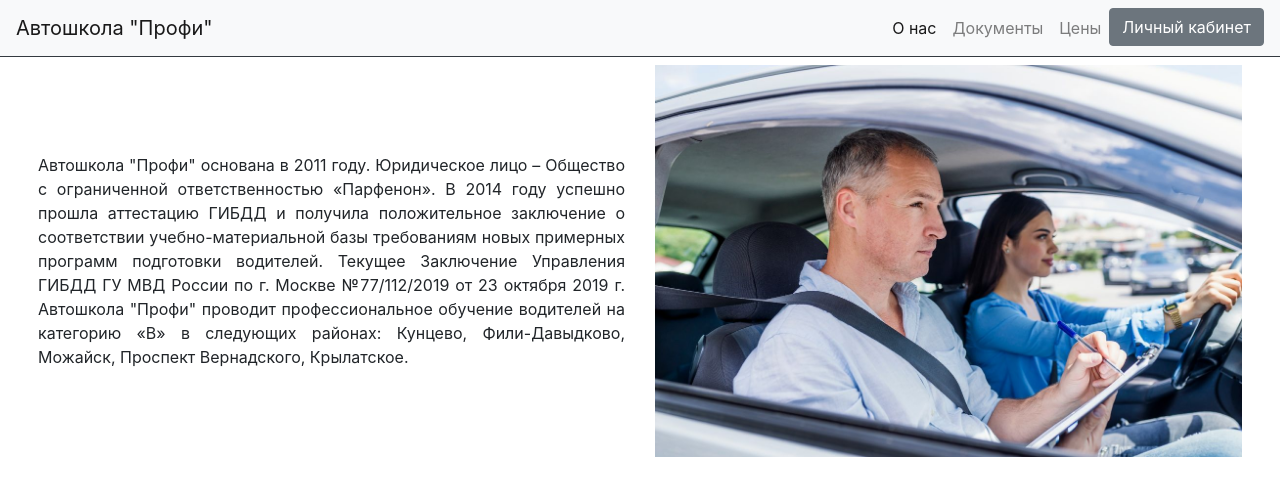
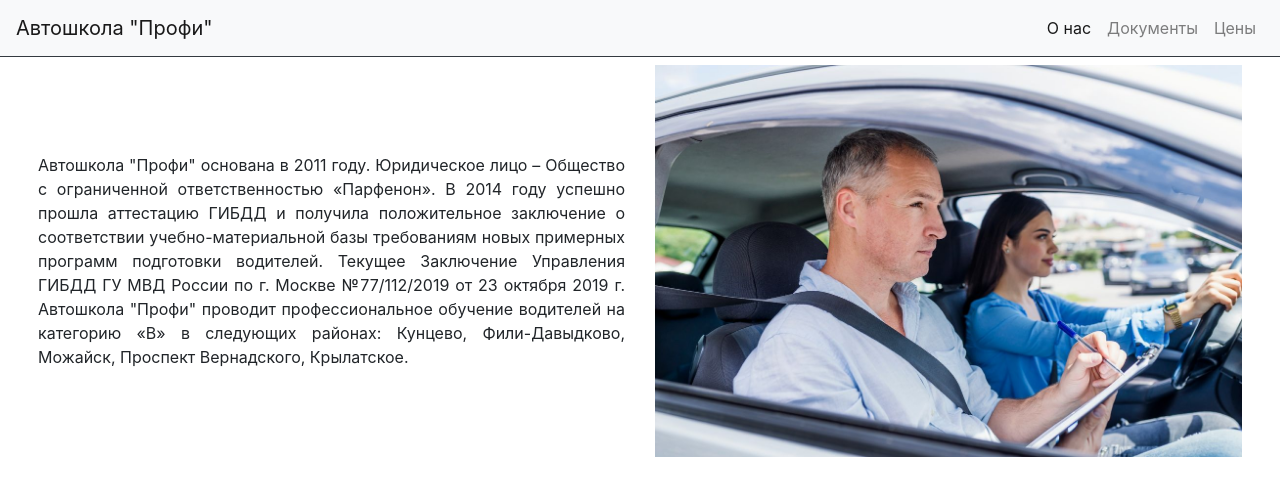
Before and after one commit to Anastasiia73/ProjectTRPP, a plain HTML site: page About_Us.html in a window 1280 px wide. Drawn offline with nearby package versions, Linux system fonts and the light colour scheme.

Commit message:
has been deleted button Personal account

```diff
--- a/About_Us.html
+++ b/About_Us.html
@@ -31,10 +31,6 @@
             <li class="nav-item">
                 <a class="nav-link" href="Prieces.html">Цены</a>
             </li>
-            <li class="nav-item">
-                <button type="button" class="btn btn-secondary">Личный кабинет</button>
-
-            </li>
         </ul>
     </div>
 
```
Also changed, not shown: Prieces.html (+0 -4 lines), documents.html (+0 -4 lines), index_bootstrap.html (+0 -4 lines).
